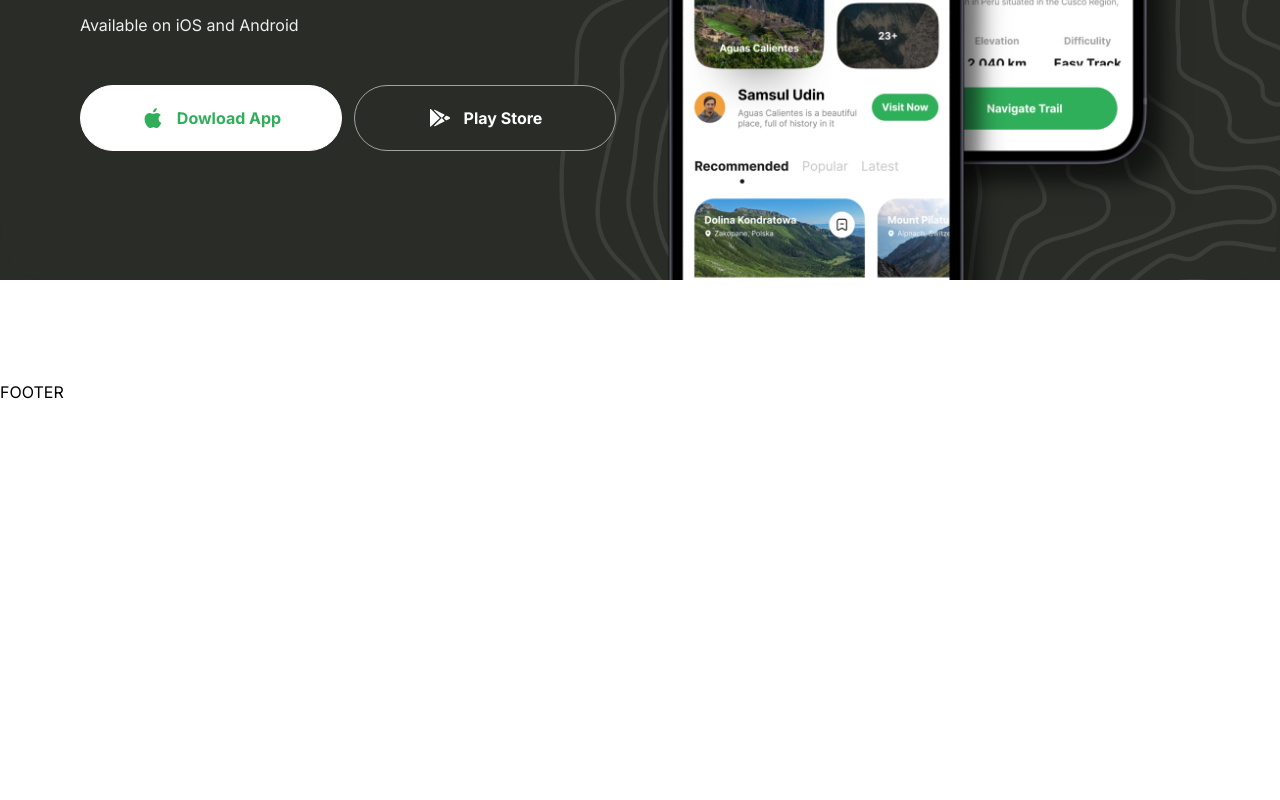
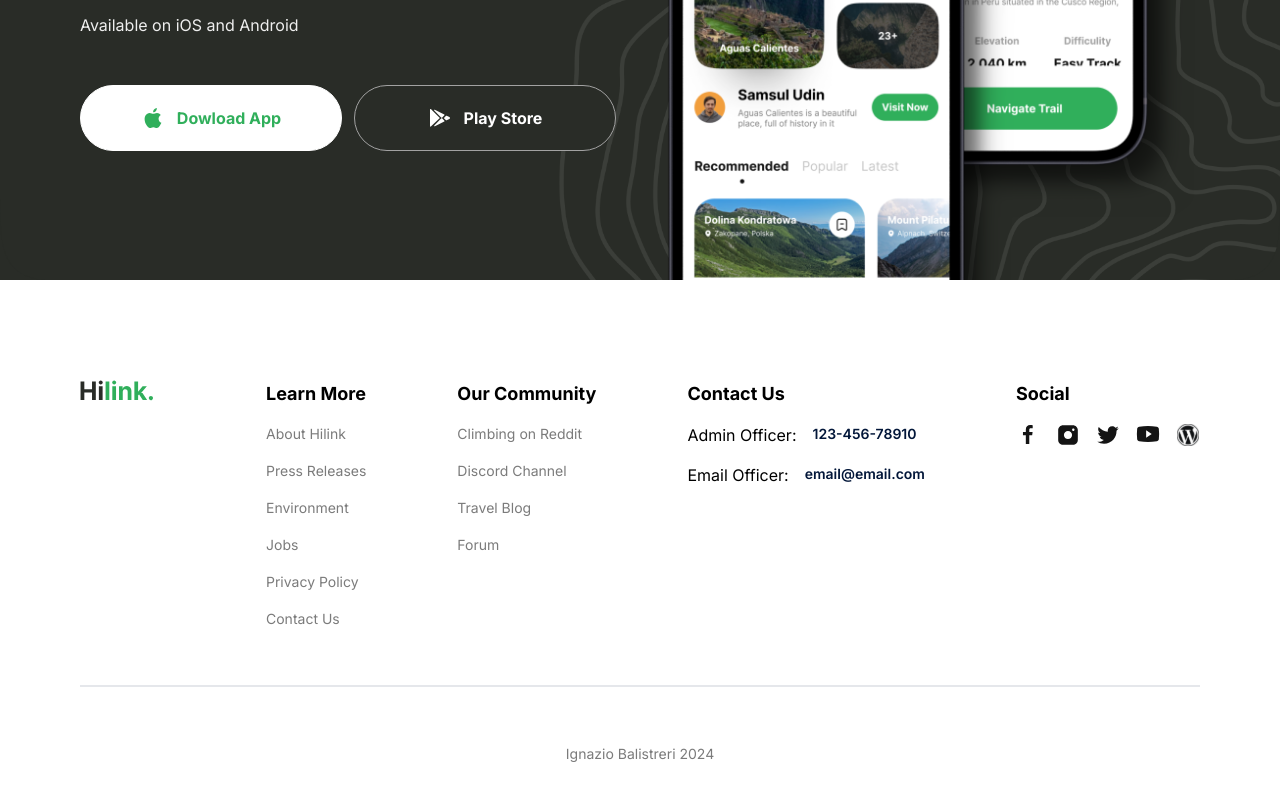
Before and after one commit to Ignazio-00/UI-UX-Responsive-Camping-Companion, a Next.js app: page / in a window 1280 px wide. Shown: the part 4455-5255 px from the top of the page. Before the commit the page ends 4859 px from the top, so only its background shows below. Built offline with nearby package versions, Linux system fonts and the light colour scheme.

Commit message:
Add Footer section

```diff
--- a/components/Footer.tsx
+++ b/components/Footer.tsx
@@ -1,7 +1,78 @@
+import { FOOTER_CONTACT_INFO, FOOTER_LINKS, SOCIALS } from "@/constants";
+import Image from "next/image";
+import Link from "next/link";
 import React from "react";
 
 const Footer = () => {
-  return <div>FOOTER</div>;
+  return (
+    <footer className="flexCenter mb-24">
+      <div className="padding-container max-container flex w-full flex-col gap-14">
+        <div className="flex flex-col items-start justify-center gap-[10%] md:flex-row">
+          <Link href="/" className="mb-10">
+            <Image src="/hilink-logo.svg" alt="logo" width={74} height={29} />
+          </Link>
+          <div className="flex flex-wrap gap-10 sm:justify-between md:flex-1">
+            {FOOTER_LINKS.map((columns) => (
+              <FooterColumn title={columns.title}>
+                <ul className="regular-14 flex flex-col gap-4 text-gray-30">
+                  {columns.links.map((link) => (
+                    <Link href="/" key={link}>
+                      {link}
+                    </Link>
+                  ))}
+                </ul>
+              </FooterColumn>
+            ))}
+            <div className="flex flex-col gap-5">
+              <FooterColumn title={FOOTER_CONTACT_INFO.title}>
+                {FOOTER_CONTACT_INFO.links.map((link) => (
+                  <Link
+                    href="/"
+                    key={link.label}
+                    className="flex gap-4 md:flex-col lg:flex-row"
+                  >
+                    <p className="whitespace-nowrap">{link.label}:</p>
+                    <p className="medium-14 whitespace-nowrap text-blue-70">
+                      {link.value}
+                    </p>
+                  </Link>
+                ))}
+              </FooterColumn>
+            </div>
+            <div className="flex flex-col gap-5">
+              <FooterColumn title={SOCIALS.title}>
+                <ul className="regular-14 flex gap-4 text-gray-30">
+                  {SOCIALS.links.map((link) => (
+                    <Link href="/" key={link}>
+                      <Image src={link} alt="social" width={24} height={24} />
+                    </Link>
+                  ))}
+                </ul>
+              </FooterColumn>
+            </div>
+          </div>
+        </div>
+        <div className="border bg-gray-20" />
+        <p className="regular-14 w-full text-center text-gray-30">
+          Ignazio Balistreri 2024
+        </p>
+      </div>
+    </footer>
+  );
+};
+
+type FooterColumnProps = {
+  title: string;
+  children: React.ReactNode;
+};
+
+const FooterColumn = ({ title, children }: FooterColumnProps) => {
+  return (
+    <div className="flex flex-col gap-4">
+      <h3 className="bold-18 whitespace-nowrap font-semibold">{title}</h3>
+      {children}
+    </div>
+  );
 };
 
 export default Footer;
--- a/constants/index.ts
+++ b/constants/index.ts
@@ -62,15 +62,15 @@
   },
   {
     title: "Our Community",
-    links: ["Climbing xixixi", "Hiking hilink", "Hilink kinthill"],
+    links: ["Climbing on Reddit", "Discord Channel", "Travel Blog", "Forum"],
   },
 ];
 
 export const FOOTER_CONTACT_INFO = {
   title: "Contact Us",
   links: [
-    { label: "Admin Officer", value: "123-456-7890" },
-    { label: "Email Officer", value: "hilink@akinthil.com" },
+    { label: "Admin Officer", value: "123-456-78910" },
+    { label: "Email Officer", value: "email@email.com" },
   ],
 };
 
```
